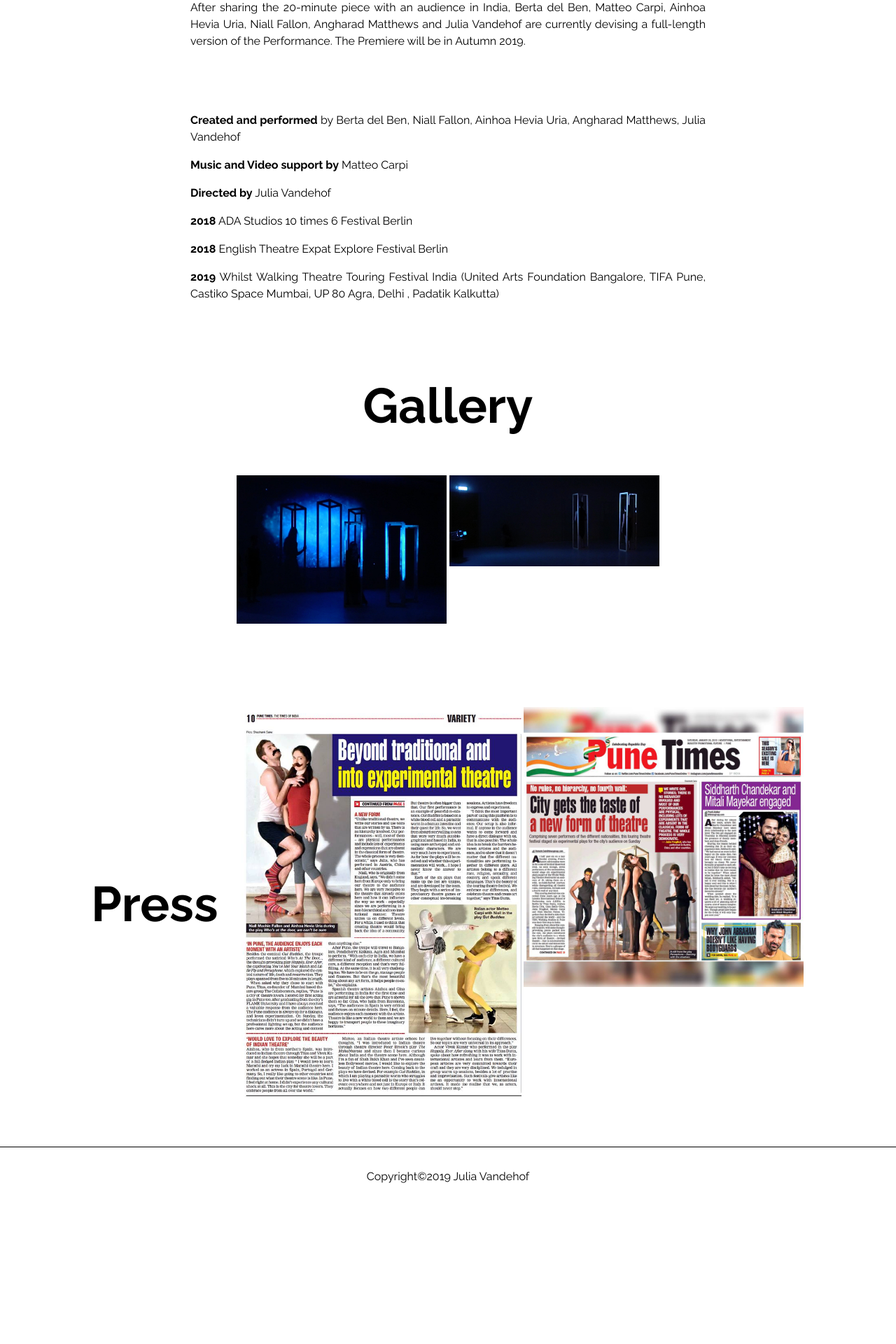
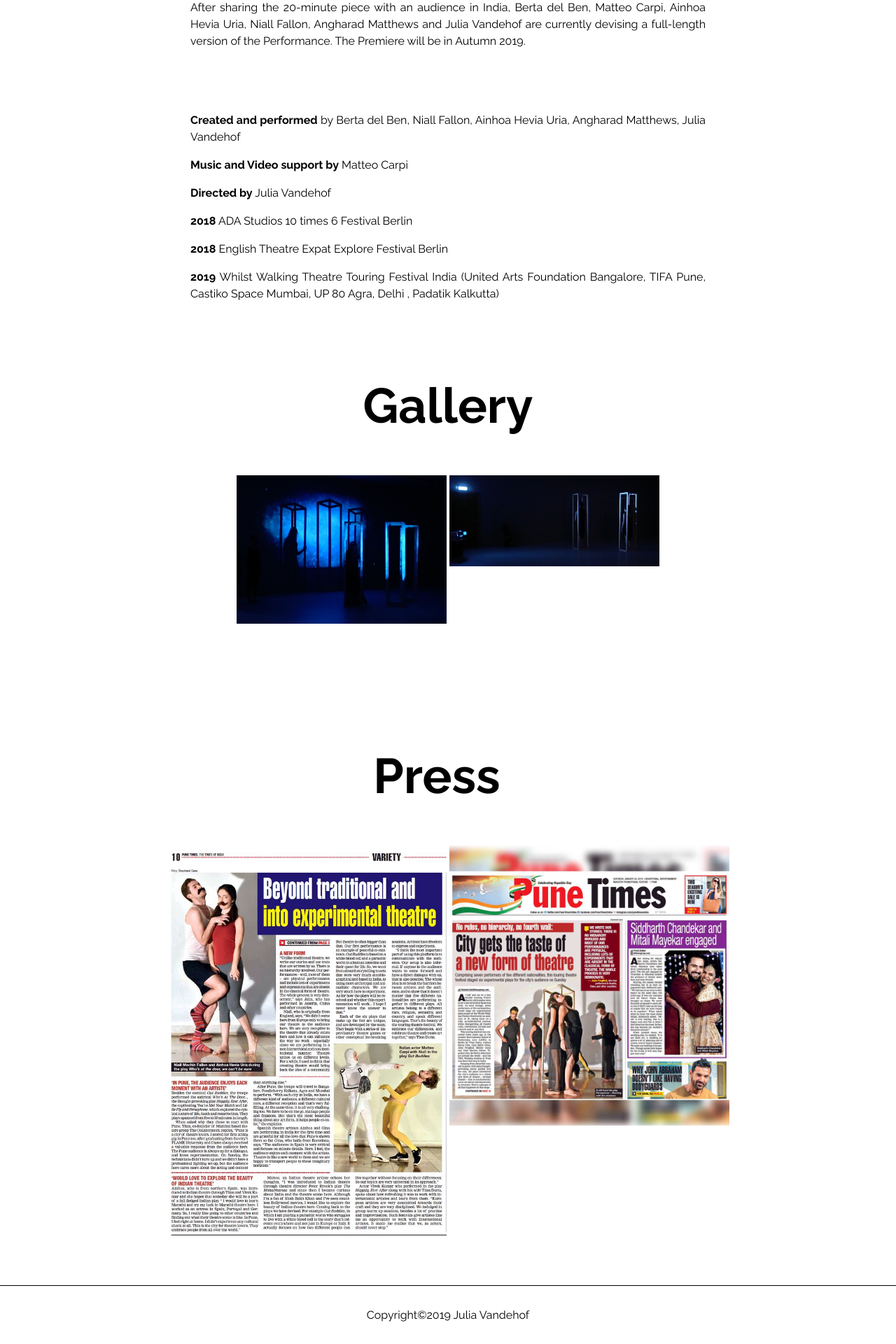
Before and after one commit to matteocarpi/julia, a Jekyll site: the page built from _posts/2019-03-04-persephone-dancing-with-the-shadows.markdown, in a window 1280 px wide. Shown: the part 1029-2949 px from the top of the page at 70% size. Built offline with Jekyll 4.4.1, drawn with Linux system fonts in a browser that asks for light colours; before the commit the page ends 2751 px from its top, so only the background shows below that.

Commit message:
Press in column

```diff
--- a/_sass/post.scss
+++ b/_sass/post.scss
@@ -81,6 +81,7 @@ img.large {
   }
   margin-top: 5rem;
   display: flex;
+  flex-direction: column;
   justify-content: center;
   align-items: center;
   min-width: 80%;
```
Also changed, not shown: _sass/universal.scss (+0 -17 lines).
